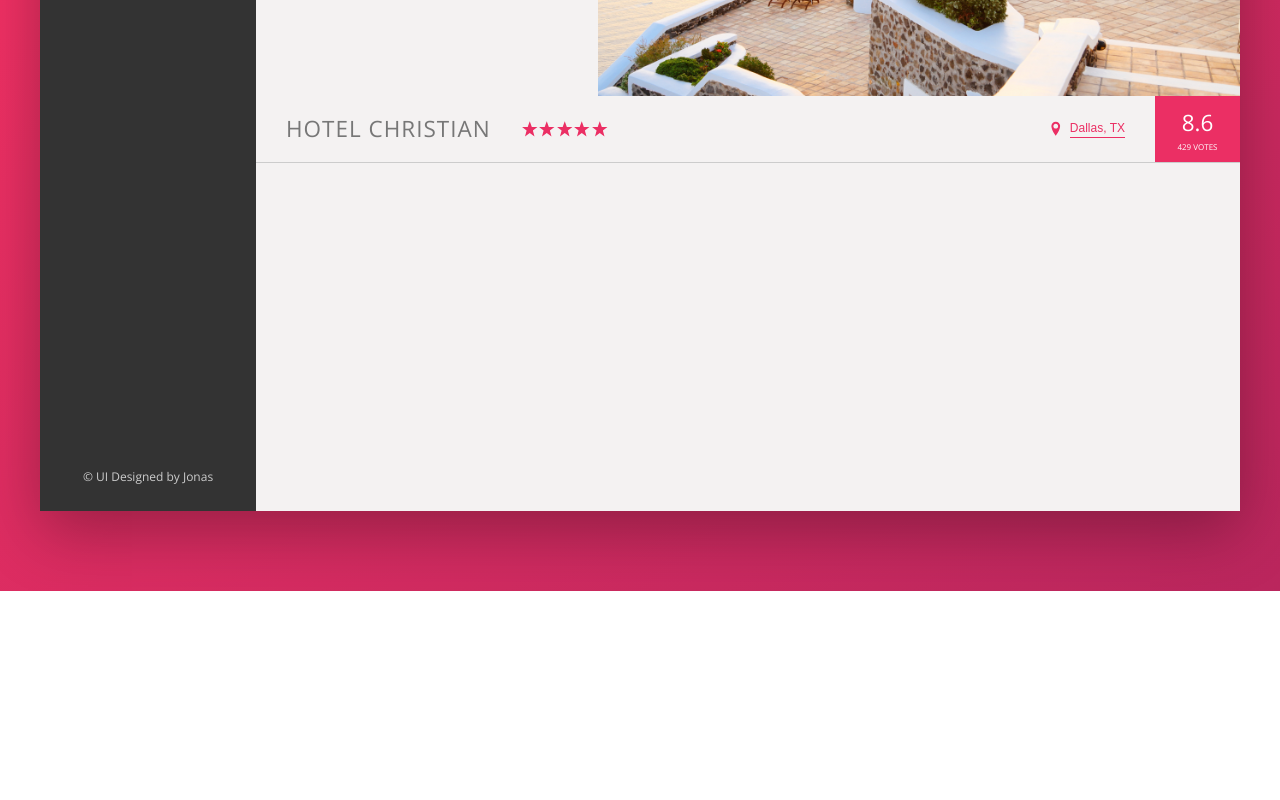
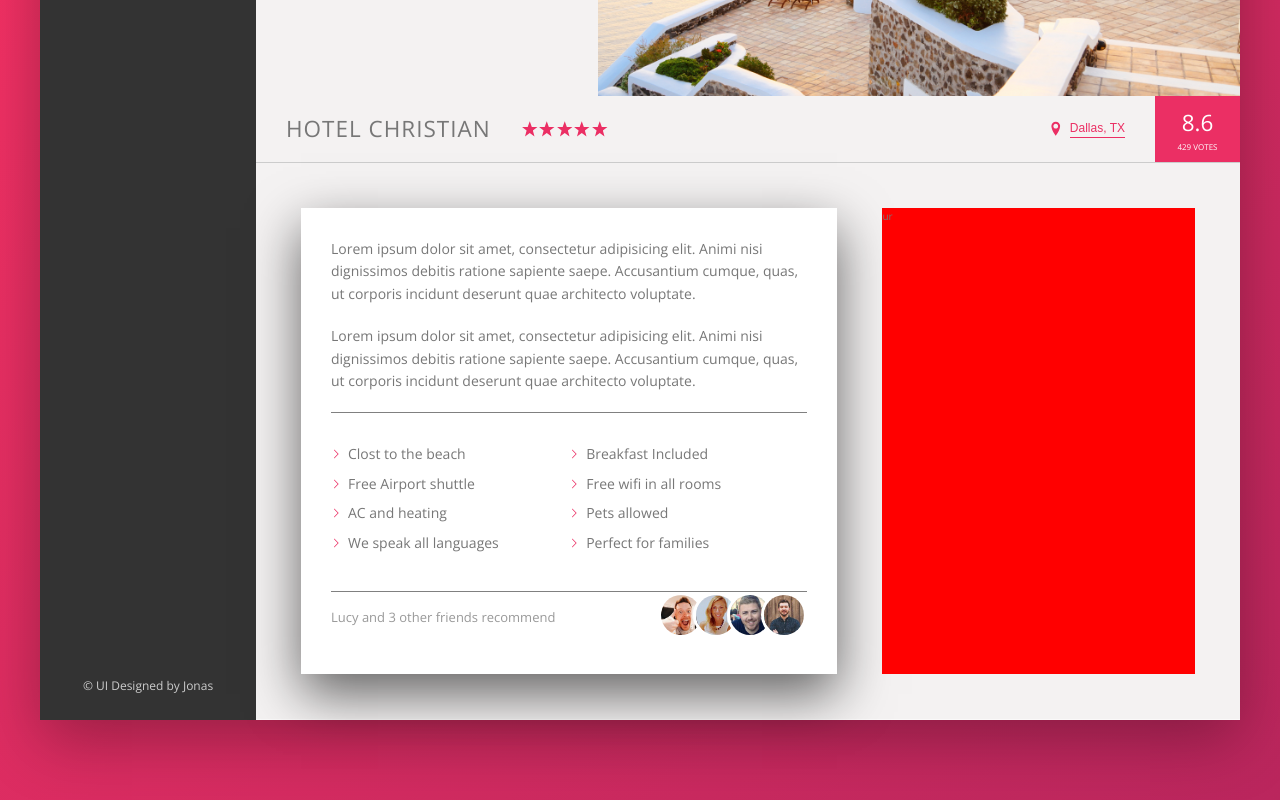
Before and after one commit to cejimenez57/trillo-project, a website: page index.html in a window 1280 px wide. Shown: the part 439-1239 px from the top of the page. Before the commit the page ends 1030 px from the top, so only its background shows below. Drawn offline with nearby package versions, Linux system fonts and the light colour scheme.

Commit message:
finsihed description section

```diff
--- a/index.html
+++ b/index.html
@@ -129,6 +129,39 @@
                         <div class="overview-rating-count">429 votes</div>
                     </div>
                 </div>
+
+                <div class="detail">
+                    <div class="description">
+                        <p class="paragraph">Lorem ipsum dolor sit amet, consectetur adipisicing elit. Animi nisi
+                            dignissimos debitis ratione sapiente saepe. Accusantium cumque, quas, ut corporis incidunt
+                            deserunt quae architecto voluptate.
+                        </p>
+                        <p class="paragraph">Lorem ipsum dolor sit amet, consectetur adipisicing elit. Animi nisi
+                            dignissimos debitis ratione sapiente saepe. Accusantium cumque, quas, ut corporis incidunt
+                            deserunt quae architecto voluptate.
+                        </p>
+                        <ul class="list">
+                            <li class="list-item">Clost to the beach</li>
+                            <li class="list-item">Breakfast Included</li>
+                            <li class="list-item">Free Airport shuttle</li>
+                            <li class="list-item">Free wifi in all rooms</li>
+                            <li class="list-item">AC and heating</li>
+                            <li class="list-item">Pets allowed</li>
+                            <li class="list-item">We speak all languages</li>
+                            <li class="list-item">Perfect for families</li>
+                        </ul>
+                        <div class="recommend">
+                            <p class="recommend-count">Lucy and 3 other friends recommend </p>
+                            <div class="recommend-friends">
+                                <img src="img/user-1.jpg" alt="" class="recommend-photo">
+                                <img src="img/user-2.jpg" alt="" class="recommend-photo">
+                                <img src="img/user-3.jpg" alt="" class="recommend-photo">
+                                <img src="img/user-4.jpg" alt="" class="recommend-photo">
+                            </div>
+                        </div>
+                    </div>
+                    <div class="user-reviews">ur</div>
+                </div>
             </main>
         </div>
     </div>
--- a/sass/_components.scss
+++ b/sass/_components.scss
@@ -290,3 +290,65 @@
         box-shadow: none;
     }
 }
+
+// PARAGRAPH
+
+.paragraph {
+    margin-bottom: 2rem;
+}
+
+// LIST
+.list {
+    margin-top: 3rem 0;
+    padding: 3rem 0;
+    list-style: none;
+    border-top: 1px solid grey;
+    border-bottom: 1px solid grey;
+    display: flex;
+    flex-wrap: wrap;
+
+    &-item {
+        flex: 0 0 50%;
+        margin-bottom: .7rem;
+    }
+
+    &-item::before {
+        content: "";
+        display: inline-block;
+        height: 1rem;
+        width: 1rem;
+        margin-right: .7rem;
+        // background-image: url(/img/chevron-thin-right.svg);
+        // background-size: cover;
+        background-color: var(--color-primary);
+        -webkit-mask-image: url(/img/chevron-thin-right.svg);
+        -webkit-mask-size: cover;
+        mask-image: url(/img/chevron-thin-right.svg);
+        mask-size: cover;
+    }
+}
+
+// RECOMMENDED
+
+.recommend {
+    font-size: 1.3rem;
+    color: var(--color-grey-dark-3);
+    display: flex;
+    align-items: center;
+
+    &-count {
+        margin-right: auto;
+    }
+
+    &-photo {
+        box-sizing: content-box;
+        height: 4rem;
+        width: 4rem;
+        border-radius: 50%;
+        border: 3px solid #fff;
+
+        &:not(:last-child) {
+            margin-right: -1.5rem;
+        }
+    }
+}
--- a/sass/_layout.scss
+++ b/sass/_layout.scss
@@ -30,5 +30,25 @@
 
 .hotel-view {
     flex: 1;
-    height: 80rem;
 }
+
+.detail {
+    display: flex;
+    padding: 4.5rem;
+    background-color: var(--color-grey-light-2);
+    border-bottom: 1px solid var(--color-grey-light-1);
+}
+
+.description {
+    background-color: #fff;
+    box-shadow: 0 2rem 5rem rgba(0, 0, 0, .6);
+    padding: 3rem;
+    flex: 0 0 60%;
+    margin-right: 4.5rem;
+    font-size: 1.4rem;
+}
+
+.user-reviews {
+    background-color: red;
+    flex: 1;
+}
```
Also changed, not shown: css/style.css.
